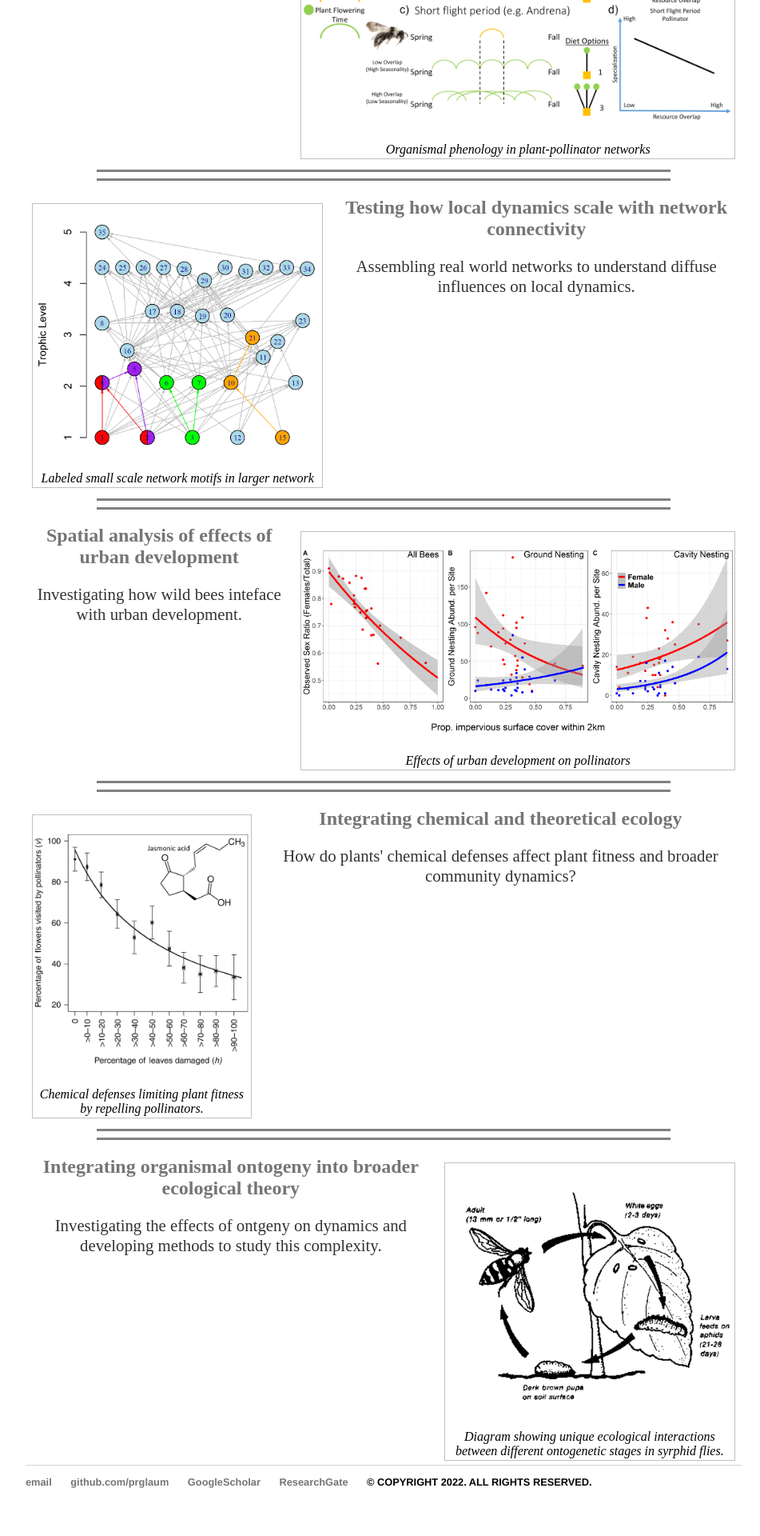
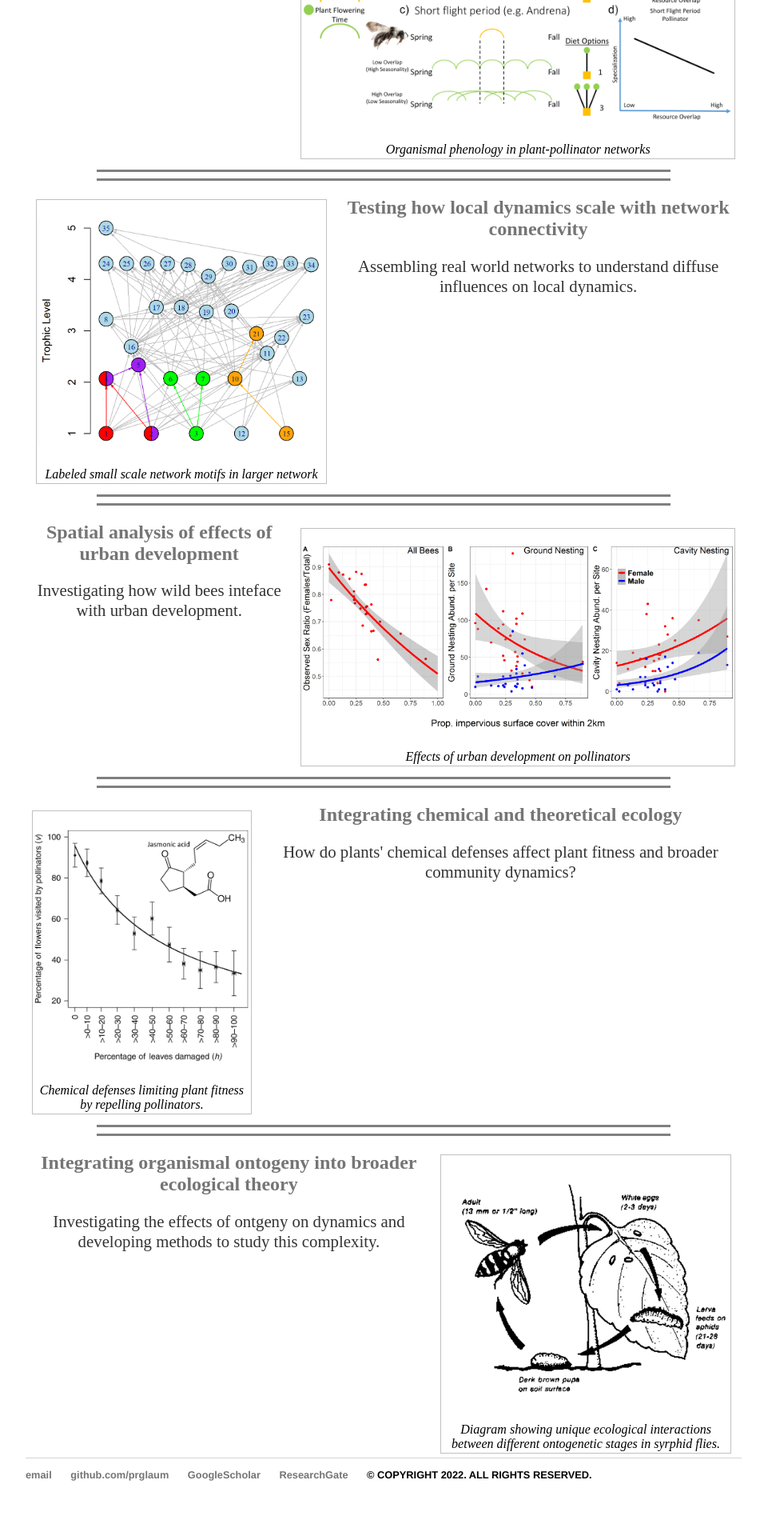
Before and after one commit to prglaum/prglaum.github.io, a Jekyll site: the page built from research/index.html, in a window 1280 px wide. Shown: the part 808-2728 px from the top of the page at 80% size, without its empty margins (160-1111 px from the left). Built offline with Jekyll 4.4.1, drawn with Linux system fonts in a browser that asks for light colours.

Commit message:
Update main.css

```diff
--- a/css/main.css
+++ b/css/main.css
@@ -167,8 +167,10 @@
   font-style: italic;
   text-indent: 0;
   border: thin silver solid;
-  margin: 0.5em;
-  padding: 0.5em;
+  margin-top: 0.2em;
+  margin-bottom: 0.5em;
+  margin-right: 0.8em;
+  margin-left: 0.8em;
 }
 figure30 {
   width: 30%;
```
